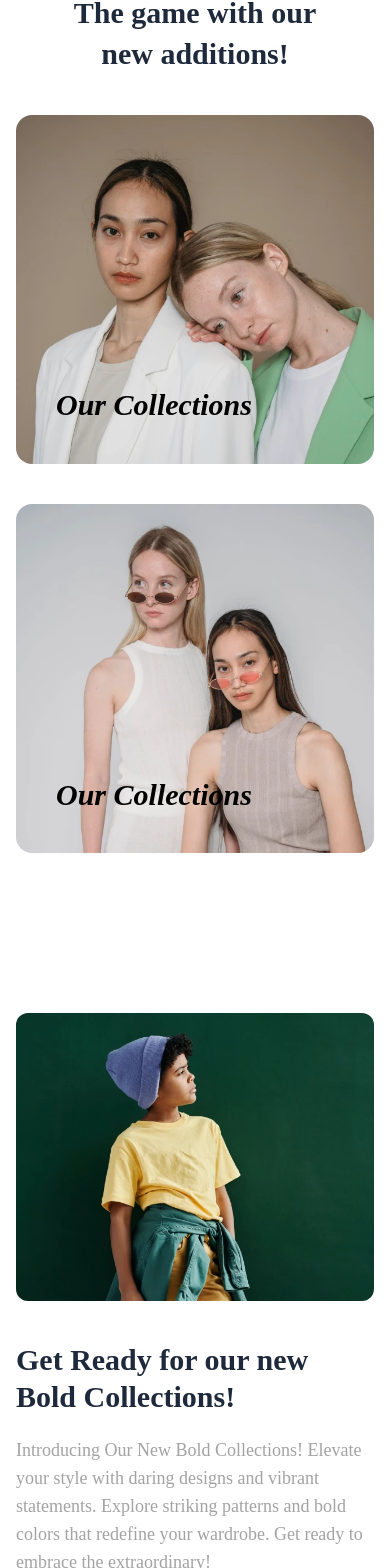
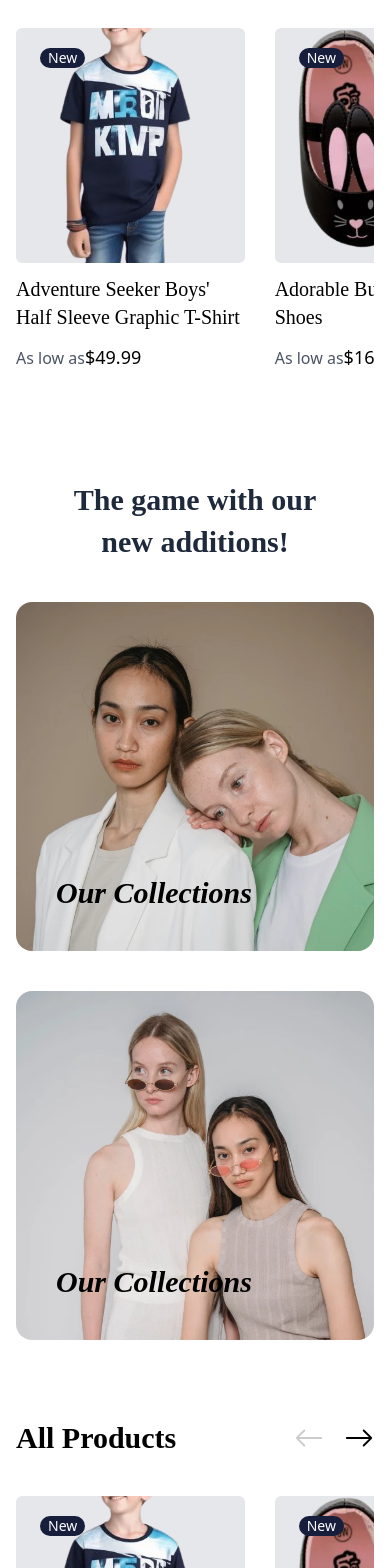
Before and after one commit to AkterParvin/velocity, a React (Vite) app: page / in a window 390 px wide. Shown: the part 4417-5985 px from the top of the page. Built offline with nearby package versions, Linux system fonts and the light colour scheme.

Commit message:
add featured and all products sections

```diff
--- a/src/Components/Home/Home.jsx
+++ b/src/Components/Home/Home.jsx
@@ -2,14 +2,18 @@ import Collections from "../Collections";
 import NewBoldCollections from "../NewBoldCollections";
 import NewCollections from "../NewCollections";
 import OurSupport from "../OurSupport";
+import AllProducts from "../ProductSlide/AllProducts";
+import FeaturedProducts from "../ProductSlide/FeaturedProducts";
 import ProductSlide from "../ProductSlide/ProductSlide";
 
 const Home = () => {
   return (
     <div>
+      <ProductSlide/>
       <Collections />
-      <ProductSlide/>
+      <FeaturedProducts/>
       <NewCollections />
+      <AllProducts/>
       <NewBoldCollections />
 
       <OurSupport />
--- /dev/null
+++ b/src/Components/ProductSlide/AllProducts.jsx
@@ -0,0 +1,162 @@
+import { useRef, useState } from "react";
+import { BsArrowLeft, BsArrowRight } from "react-icons/bs";
+import { Swiper, SwiperSlide } from "swiper/react";
+import Container from "../Shared/Container";
+
+// product images
+import product1 from "../../assets/Products/product1.png";
+import product2 from "../../assets/Products/product2.png";
+import product3 from "../../assets/Products/product3.png";
+import product4 from "../../assets/Products/product4.png";
+import product5 from "../../assets/Products/product5.png";
+import product6 from "../../assets/Products/product6.png";
+import product7 from "../../assets/Products/product7.png";
+import product8 from "../../assets/Products/product8.png";
+import ProductCard from "./ProductCard";
+
+// demo product
+const Products = [
+  {
+    id: 1,
+    name: "Adventure Seeker Boys' Half Sleeve Graphic T-Shirt",
+    price: 49.99,
+    img: product1,
+  },
+  {
+    id: 2,
+    name: "Adorable BunnyHop Baby Shoes",
+    price: 16.99,
+    img: product2,
+  },
+  {
+    id: 3,
+    name: "Arctic Cozy Knit Unisex Beanie",
+    price: 19.99,
+    img: product3,
+  },
+  {
+    id: 4,
+    name: "Arctic Frost Winter Accessories Bundle",
+    price: 17.99,
+    img: product4,
+  },
+  {
+    id: 5,
+    name: "Arctic Touchscreen Winter Gloves",
+    price: 27.99,
+    img: product5,
+  },
+  {
+    id: 6,
+    name: "Arctic Warmth Wool Blend Socks",
+    price: 17.99,
+    img: product6,
+  },
+  {
+    id: 7,
+    name: "Arctic Bliss Stylish Winter Scarf",
+    price: 24.99,
+    img: product7,
+  },
+  {
+    id: 8,
+    name: "AquaStride Men's Stylish Waterproof Casual Sports Shoes",
+    price: 85.99,
+    img: product8,
+  },
+];
+
+const AllProducts = () => {
+  // Add to cart button
+  const [visible, setVisible] = useState(0);
+
+  const [slideBegOrNot, handleSlideByState] = useState({
+    isFirst: true,
+    isLast: false,
+  });
+  const SlideRef = useRef();
+  const handleNext = () => {
+    SlideRef.current.swiper.slideNext();
+  };
+  const handlePrev = () => {
+    SlideRef.current.swiper.slidePrev();
+  };
+  const onSlideChange = (swiper) => {
+    handleSlideByState({
+      isFirst: swiper.isBeginning,
+      isLast: swiper.isEnd,
+    });
+  };
+  const { isLast, isFirst } = slideBegOrNot;
+
+  return (
+    <Container>
+      <div>
+        {/* slider control button and title */}
+        <div className="flex items-center justify-between py-10">
+          <h3 className="text-3xl text-black font-Playfair font-bold">
+            All Products
+          </h3>
+          <div className="flex items-center text-3xl gap-5 text-black font-Playfair">
+            <BsArrowLeft
+              className={`Arrow ${isFirst ? "opacity-20" : ""}`}
+              onClick={handlePrev}
+            />
+            <BsArrowRight
+              className={`Arrow ${isLast ? "opacity-20" : ""}`}
+              onClick={handleNext}
+            />
+          </div>
+        </div>
+
+        <Swiper
+          slidesPerView={1}
+          spaceBetween={30}
+          className={"mySwiper"}
+          ref={SlideRef}
+          onSlideChange={onSlideChange}
+          breakpoints={{
+            0: {
+              slidesPerView: 1,
+            },
+            390: {
+              slidesPerView: 1.5,
+            },
+            502: {
+              slidesPerView: 2,
+            },
+            802: {
+              slidesPerView: 2.5,
+            },
+            992: {
+              slidesPerView: 3,
+            },
+            1200: {
+              slidesPerView: 4,
+            },
+          }}
+        >
+          {Products.map((item) => {
+            return (
+              <SwiperSlide
+                key={item?.id}
+                onMouseEnter={() => setVisible(item.id)}
+                onMouseLeave={() => setVisible()}
+              >
+                <ProductCard
+                  visible={visible}
+                  id={item.id}
+                  title={item.name}
+                  image={item.img}
+                  price={item.price}
+                />
+              </SwiperSlide>
+            );
+          })}
+        </Swiper>
+      </div>
+    </Container>
+  );
+};
+
+export default AllProducts;
--- /dev/null
+++ b/src/Components/ProductSlide/FeaturedProducts.jsx
@@ -0,0 +1,162 @@
+import { useRef, useState } from "react";
+import { BsArrowLeft, BsArrowRight } from "react-icons/bs";
+import { Swiper, SwiperSlide } from "swiper/react";
+import Container from "../Shared/Container";
+
+// product images
+import product1 from "../../assets/Products/product1.png";
+import product2 from "../../assets/Products/product2.png";
+import product3 from "../../assets/Products/product3.png";
+import product4 from "../../assets/Products/product4.png";
+import product5 from "../../assets/Products/product5.png";
+import product6 from "../../assets/Products/product6.png";
+import product7 from "../../assets/Products/product7.png";
+import product8 from "../../assets/Products/product8.png";
+import ProductCard from "./ProductCard";
+
+// demo product
+const Products = [
+  {
+    id: 1,
+    name: "Adventure Seeker Boys' Half Sleeve Graphic T-Shirt",
+    price: 49.99,
+    img: product1,
+  },
+  {
+    id: 2,
+    name: "Adorable BunnyHop Baby Shoes",
+    price: 16.99,
+    img: product2,
+  },
+  {
+    id: 3,
+    name: "Arctic Cozy Knit Unisex Beanie",
+    price: 19.99,
+    img: product3,
+  },
+  {
+    id: 4,
+    name: "Arctic Frost Winter Accessories Bundle",
+    price: 17.99,
+    img: product4,
+  },
+  {
+    id: 5,
+    name: "Arctic Touchscreen Winter Gloves",
+    price: 27.99,
+    img: product5,
+  },
+  {
+    id: 6,
+    name: "Arctic Warmth Wool Blend Socks",
+    price: 17.99,
+    img: product6,
+  },
+  {
+    id: 7,
+    name: "Arctic Bliss Stylish Winter Scarf",
+    price: 24.99,
+    img: product7,
+  },
+  {
+    id: 8,
+    name: "AquaStride Men's Stylish Waterproof Casual Sports Shoes",
+    price: 85.99,
+    img: product8,
+  },
+];
+
+const FeaturedProducts = () => {
+  // Add to cart button
+  const [visible, setVisible] = useState(0);
+
+  const [slideBegOrNot, handleSlideByState] = useState({
+    isFirst: true,
+    isLast: false,
+  });
+  const SlideRef = useRef();
+  const handleNext = () => {
+    SlideRef.current.swiper.slideNext();
+  };
+  const handlePrev = () => {
+    SlideRef.current.swiper.slidePrev();
+  };
+  const onSlideChange = (swiper) => {
+    handleSlideByState({
+      isFirst: swiper.isBeginning,
+      isLast: swiper.isEnd,
+    });
+  };
+  const { isLast, isFirst } = slideBegOrNot;
+
+  return (
+    <Container>
+      <div>
+        {/* slider control button and title */}
+        <div className="flex items-center justify-between py-10">
+          <h3 className="text-3xl text-black font-Playfair font-bold">
+            Featured Products
+          </h3>
+          <div className="flex items-center text-3xl gap-5 text-black font-Playfair">
+            <BsArrowLeft
+              className={`Arrow ${isFirst ? "opacity-20" : ""}`}
+              onClick={handlePrev}
+            />
+            <BsArrowRight
+              className={`Arrow ${isLast ? "opacity-20" : ""}`}
+              onClick={handleNext}
+            />
+          </div>
+        </div>
+
+        <Swiper
+          slidesPerView={1}
+          spaceBetween={30}
+          className={"mySwiper"}
+          ref={SlideRef}
+          onSlideChange={onSlideChange}
+          breakpoints={{
+            0: {
+              slidesPerView: 1,
+            },
+            390: {
+              slidesPerView: 1.5,
+            },
+            502: {
+              slidesPerView: 2,
+            },
+            802: {
+              slidesPerView: 2.5,
+            },
+            992: {
+              slidesPerView: 3,
+            },
+            1200: {
+              slidesPerView: 4,
+            },
+          }}
+        >
+          {Products.map((item) => {
+            return (
+              <SwiperSlide
+                key={item?.id}
+                onMouseEnter={() => setVisible(item.id)}
+                onMouseLeave={() => setVisible()}
+              >
+                <ProductCard
+                  visible={visible}
+                  id={item.id}
+                  title={item.name}
+                  image={item.img}
+                  price={item.price}
+                />
+              </SwiperSlide>
+            );
+          })}
+        </Swiper>
+      </div>
+    </Container>
+  );
+};
+
+export default FeaturedProducts;
```
